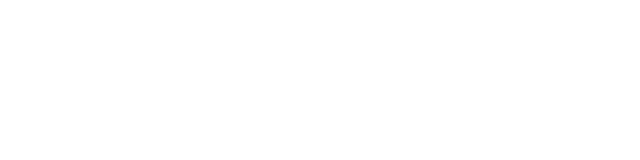
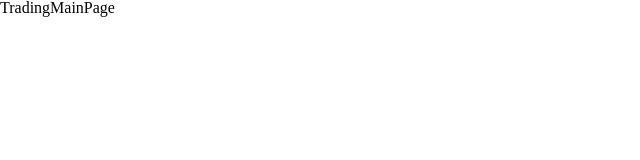
Before and after one commit to Ssadang/ssadang-frontend-pwa, a React (Create React App) app: page /trading in a window 1280 px wide. Shown: the top 160 px of the page, without its empty margins (0-640 px from the left). Built offline with nearby package versions, Linux system fonts and the light colour scheme.

Commit message:
feat: trading/main 라우터 및 컴포넌트 폴더 구조 셋팅

```diff
--- a/src/App.js
+++ b/src/App.js
@@ -6,6 +6,7 @@
 import SplashScreenRoute from './routes/SplashScreenRoute/SplashScreenRoute';
 import AuthRoute from './routes/AuthRoute/AuthRoute';
 import MainRoute from './routes/MainRoute/MainRoute';
+import TradingRoute from './routes/TradingRoute/TradingRoute';
 
 const GlobalStyle = createGlobalStyle`${reset}`; // Cross Browsing
 
@@ -19,6 +20,7 @@
             <SplashScreenRoute />
             <AuthRoute />
             <MainRoute />
+            <TradingRoute />
           </>
         }>
         </Route>
--- /dev/null
+++ b/src/pages/TradingPage/Main/TradingMainPage.jsx
@@ -0,0 +1,9 @@
+import React from 'react'
+
+function TradingMainPage() {
+    return (
+        <div>TradingMainPage</div>
+    )
+}
+
+export default TradingMainPage;
--- a/src/routes/AuthRoute/AuthRoute.jsx
+++ b/src/routes/AuthRoute/AuthRoute.jsx
@@ -5,9 +5,9 @@
 function AuthRoute() {
   return (
     <>
-        <Routes>
-            <Route path='/auth' element={ <AuthPage /> } />
-        </Routes>
+      <Routes>
+        <Route path='/auth' element={<AuthPage />} />
+      </Routes>
     </>
   )
 }
--- /dev/null
+++ b/src/routes/TradingRoute/TradingRoute.jsx
@@ -0,0 +1,15 @@
+import React from 'react'
+import TradingMainPage from '../../pages/TradingPage/Main/TradingMainPage'
+import { Routes, Route } from 'react-router-dom';
+
+function TradingRoute() {
+    return (
+        <>
+            <Routes>
+                <Route path="/trading" element={<TradingMainPage />} />
+            </Routes>
+        </>
+    )
+};
+
+export default TradingRoute;
```
Also changed, not shown: src/components/Trading/Main/ButtonComponent/TradingButtonComponent.jsx (added), src/components/Trading/Main/ButtonComponent/style.js (added), src/components/Trading/Main/CardComponent/TradingCardComponent.jsx (added), src/components/Trading/Main/CardComponent/style.js (added), src/components/Trading/Main/MenuBarComponent/TradingMenuBarComponent.jsx (added), src/components/Trading/Main/MenuBarComponent/style.js (added), src/pages/TradingPage/Main/style.css (added).
